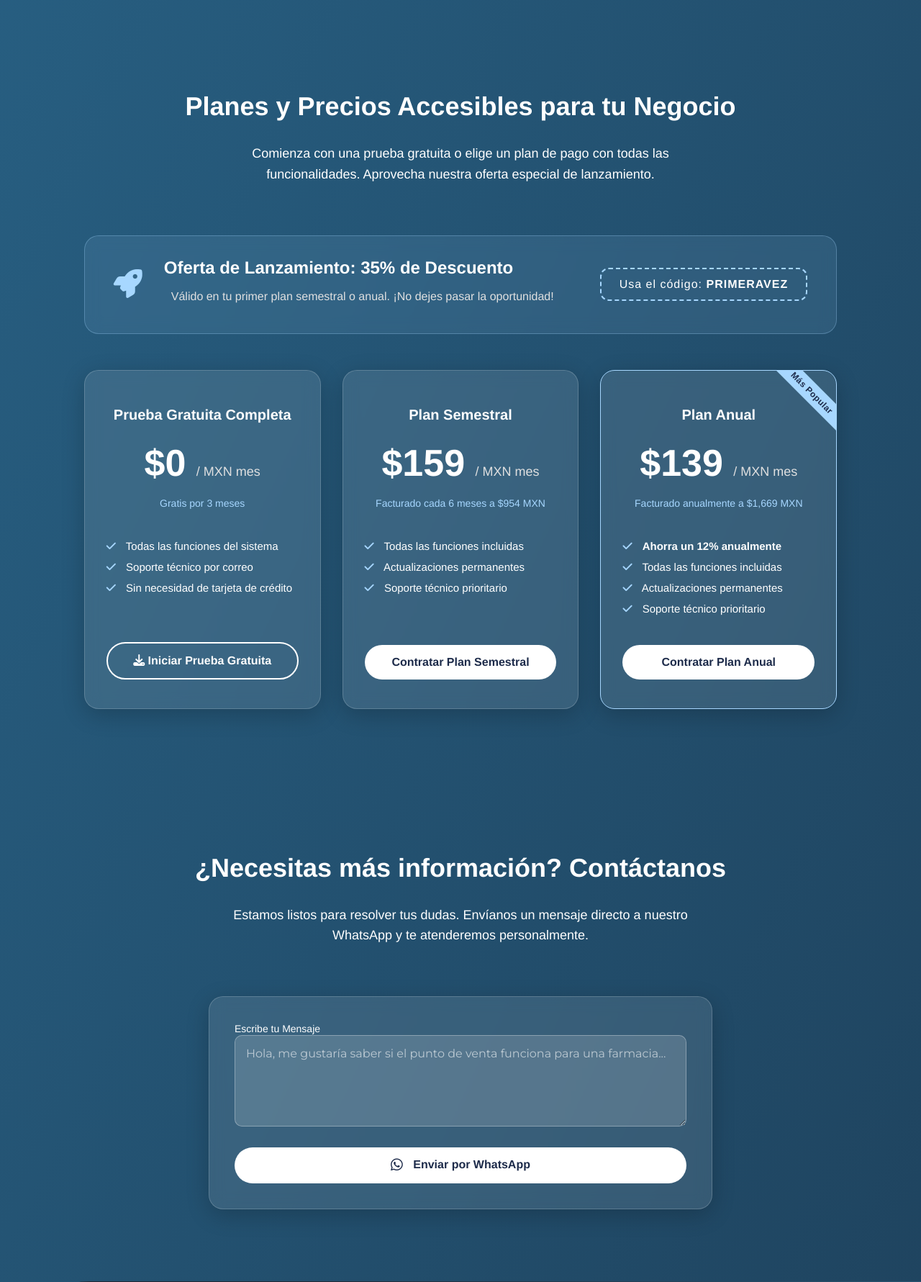
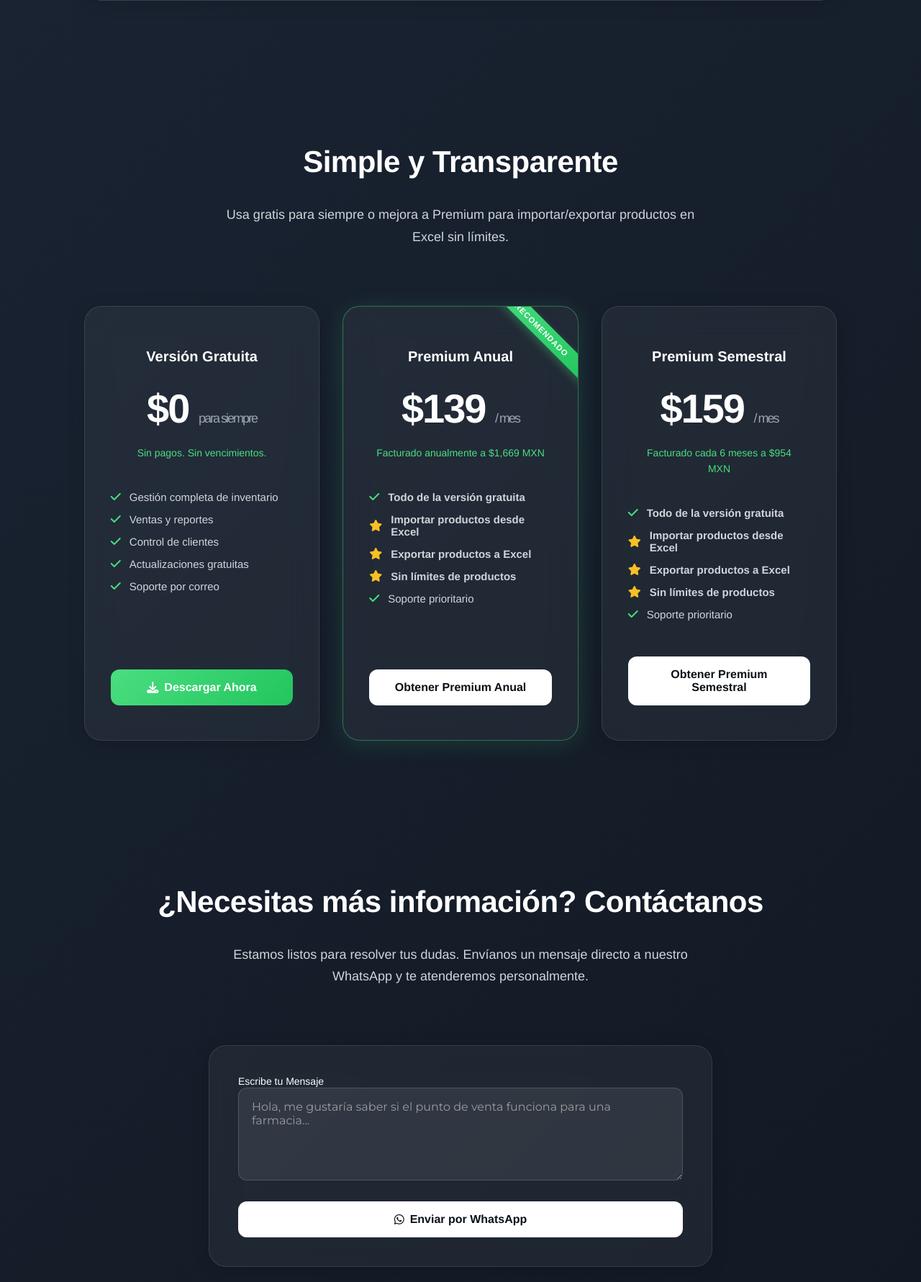
Before and after one commit to LeserNovich/antiparticula, a PHP site: page /paginas/puntodeventa.html in a window 1280 px wide. Shown: the part 2516-4297 px from the top of the page at 72% size. Run offline with PHP 8.4, Linux system fonts and the light colour scheme; some libraries are stand-ins or nearby versions.

Commit message:
Se mejora pantalla de punto de venta

```diff
--- a/public_html/css/stylePuntoVenta.css
+++ b/public_html/css/stylePuntoVenta.css
@@ -5,10 +5,10 @@
 .glass-body {
             font-family: 'Montserrat', sans-serif;
             color: #fff;
-            /* Fondo dinámico y oscuro */
-            background: linear-gradient(115deg, #1d2b4a, #2c6e95, #121a2a);
-            background-size: 400% 400%;
-            animation: gradient-animation 15s ease infinite;
+            /* Fondo minimalista y elegante */
+            background: linear-gradient(135deg, #0f1419 0%, #1a2332 50%, #0a1016 100%);
+            background-size: 200% 200%;
+            animation: gradient-animation 20s ease infinite;
         }
 
         @keyframes gradient-animation {
@@ -92,38 +95,39 @@
             50% { transform: translateY(-25px); }
         }
 
-        /* Panel de Cristal Genérico */
+        /* Panel de Cristal Genérico - Minimalista */
         .glass-panel {
-            /* Efecto Glassmorphism */
-            background: rgba(255, 255, 255, 0.1);
-            backdrop-filter: blur(10px);
-            -webkit-backdrop-filter: blur(10px);
-            border-radius: 20px;
-            border: 1px solid rgba(255, 255, 255, 0.18);
-            box-shadow: 0 8px 32px 0 rgba(0, 0, 0, 0.2);
-            padding: 35px;
-            transition: all 0.3s ease;
+            background: rgba(255, 255, 255, 0.05);
+            backdrop-filter: blur(20px);
+            -webkit-backdrop-filter: blur(20px);
+            border-radius: 24px;
+            border: 1px solid rgba(255, 255, 255, 0.1);
+            box-shadow: 0 4px 24px 0 rgba(0, 0, 0, 0.15);
+            padding: 40px;
+            transition: all 0.4s cubic-bezier(0.4, 0, 0.2, 1);
         }
 
         .glass-panel:hover {
-            box-shadow: 0 12px 40px 0 rgba(0, 0, 0, 0.3);
-            border: 1px solid rgba(255, 255, 255, 0.3);
+            box-shadow: 0 8px 40px 0 rgba(0, 0, 0, 0.25);
+            border: 1px solid rgba(255, 255, 255, 0.2);
+            transform: translateY(-4px);
         }
 
         /* Títulos */
         .glass-title {
-            font-size: 36px;
-            font-weight: 700;
+            font-size: 42px;
+            font-weight: 800;
             color: #ffffff;
-            margin-bottom: 20px;
+            margin-bottom: 24px;
+            letter-spacing: -0.5px;
         }
 
         .glass-subtitle {
             font-size: 18px;
-            color: #ffffff;
+            color: #d1d5db;
             max-width: 700px;
-            margin: 0 auto 60px auto;
-            line-height: 1.6;
+            margin: 0 auto 70px auto;
+            line-height: 1.7;
         }
 
         /* Features */
@@ -169,266 +173,199 @@
             width: 100%; height: 100%;
         }
 
-        /* Botones */
+        /* Botones - Minimalista */
         .glass-btn {
-            padding: 15px 35px;
-            border-radius: 30px;
+            padding: 16px 32px;
+            border-radius: 12px;
             text-decoration: none;
             font-weight: 600;
-            transition: all 0.3s ease;
+            transition: all 0.3s cubic-bezier(0.4, 0, 0.2, 1);
             cursor: pointer;
             border: none;
             font-size: 16px;
+            display: inline-flex;
+            align-items: center;
+            justify-content: center;
+            gap: 8px;
         }
 
         .btn-primary {
             background-color: #ffffff;
-            color: #1d2b4a;
+            color: #0a1016;
         }
         .btn-primary:hover {
-            background-color: #e0e0e0;
-            transform: translateY(-3px);
-            box-shadow: 0 10px 20px rgba(0,0,0,0.1);
+            background-color: #f3f4f6;
+            transform: translateY(-2px);
+            box-shadow: 0 12px 24px rgba(255, 255, 255, 0.1);
         }
 
         .btn-secondary {
             background-color: transparent;
             color: #ffffff;
-            border: 2px solid #ffffff;
+            border: 1px solid rgba(255, 255, 255, 0.3);
         }
-       .btn-secondary:hover {
-            background-color: #ffffff;
-            color: #202936;
-            transform: translateY(-3px);
+        .btn-secondary:hover {
+            background-color: rgba(255, 255, 255, 0.1);
+            border-color: rgba(255, 255, 255, 0.5);
+            transform: translateY(-2px);
+        }
+
+        .btn-download {
+            background: linear-gradient(135deg, #4ade80 0%, #22c55e 100%);
+            color: #ffffff;
+            font-weight: 700;
+        }
+        .btn-download:hover {
+            background: linear-gradient(135deg, #22c55e 0%, #16a34a 100%);
+            transform: translateY(-2px);
+            box-shadow: 0 12px 24px rgba(74, 222, 128, 0.3);
         }
 
         /* Responsive */
         @media (max-width: 1000px) {
             html, body {overflow-x: hidden;}
-            html, .elite-body {
-                overflow-x: hidden;
-            }
-            html, .glass-body {
-                overflow-x: hidden;
-            }
-            html, .ethereal-body {
+            .glass-body {
                 overflow-x: hidden;
             }
             .glass-hero {
                 flex-direction: column;
                 text-align: center;
+                padding: 80px 6% 60px;
             }
             .hero-text-container {
                 text-align: center;
+                max-width: 100%;
+            }
+            .hero-text-container h1 {
+                font-size: 42px;
+            }
+            .glass-section {
+                padding: 70px 6%;
+            }
+            .pricing-grid {
+                grid-template-columns: 1fr;
+                max-width: 500px;
+                margin: 0 auto;
             }
         }
 
         @media (max-width: 600px) {
             .hero-image-container img {
-                max-width: 350px;
+                max-width: 300px;
+            }
+            .hero-text-container h1 {
+                font-size: 36px;
+            }
+            .glass-title {
+                font-size: 32px;
+            }
+            .glass-section {
+                padding: 50px 5%;
+            }
+            .price-tag {
+                font-size: 48px;
             }
         }
 
 
-/* === ESTILOS PARA LA NUEVA SECCIÓN DE OFERTA === */
-.discount-panel {
-    display: flex;
-    align-items: center;
-    justify-content: space-between;
-    flex-wrap: wrap;
-    gap: 30px;
-    background: rgba(167, 215, 255, 0.1); /* Un fondo sutilmente diferente */
-    backdrop-filter: blur(10px);
-    border-radius: 20px;
-    border: 1px solid rgba(167, 215, 255, 0.3);
-    padding: 30px 40px;
-    text-align: left;
-}
-
-.discount-panel .discount-icon {
-    font-size: 40px;
-    color: #a7d7ff;
-}
-
-.discount-panel .discount-text {
-    flex-grow: 1;
-}
-
-.discount-panel h2 {
-    font-size: 24px;
-    font-weight: 600;
-    color: #fff;
-    margin: 0 0 5px 0;
-}
-
-.discount-panel p {
-    font-size: 16px;
-    color: #e0e0e0;
-    margin: 0;
-}
-
-.coupon-code {
-    background-color: transparent;
-    border: 2px dashed #a7d7ff;
-    color: #fff;
-    padding: 12px 25px;
-    border-radius: 12px;
-    font-size: 16px;
-    font-weight: 500;
-    letter-spacing: 1px;
-}
-
-/* === ESTILOS PARA CORREGIR Y MEJORAR LA SECCIÓN DE PRECIOS === */
-
+/* === SECCIÓN DE PRECIOS === */
 .pricing-grid {
     display: grid;
-    grid-template-columns: repeat(auto-fit, minmax(300px, 1fr));
-    gap: 30px;
-    align-items: stretch; /* Asegura que las tarjetas tengan la misma altura */
+    grid-template-columns: repeat(auto-fit, minmax(320px, 1fr));
+    gap: 32px;
+    align-items: stretch;
 }
 
 .pricing-card {
     display: flex;
-    flex-direction: column; /* Organiza el contenido de la tarjeta verticalmente */
+    flex-direction: column;
     text-align: left;
-    padding: 40px 30px;
-    position: relative; /* Necesario para la insignia "Más Popular" */
-    overflow: hidden; /* Necesario para la insignia */
+    padding: 48px 36px;
+    position: relative;
+    overflow: hidden;
 }
 
 .pricing-card h3 {
     text-align: center;
     font-size: 20px;
-    font-weight: 600;
+    font-weight: 700;
     color: #fff;
-    margin-bottom: 25px;
+    margin-bottom: 28px;
 }
 
 .price-tag {
-    font-size: 52px;
-    font-weight: 700;
-    margin-bottom: 5px;
+    font-size: 56px;
+    font-weight: 800;
+    margin-bottom: 8px;
     text-align: center;
+    letter-spacing: -2px;
 }
 
 .price-period {
     font-size: 18px;
     font-weight: 500;
-    color: #e0e0e0;
+    color: #9ca3af;
 }
 
 .billing-cycle {
-    color: #a7d7ff;
-    min-height: 25px;
+    color: #4ade80;
+    min-height: 28px;
     text-align: center;
-    margin-bottom: 30px;
+    margin-bottom: 32px;
+    font-size: 14px;
 }
 
 .features-list {
     list-style: none;
     padding: 0;
-    margin: 0 0 30px 0;
-    flex-grow: 1; /* Empuja el botón hacia abajo */
+    margin: 0 0 36px 0;
+    flex-grow: 1;
 }
 
 .features-list li {
-    margin-bottom: 12px;
+    margin-bottom: 14px;
     font-size: 15px;
+    color: #d1d5db;
+    display: flex;
+    align-items: center;
+    gap: 12px;
 }
 
-.features-list i {
-    color: #a7d7ff;
-    margin-right: 10px;
+.features-list i.fa-check {
+    color: #4ade80;
+    font-size: 16px;
+    flex-shrink: 0;
 }
 
-/* Insignia para el plan recomendado */
+.features-list i.fa-star {
+    color: #fbbf24;
+    font-size: 16px;
+    flex-shrink: 0;
+}
+
 .popular-badge {
     position: absolute;
-    top: 18px;
+    top: 20px;
     right: -45px;
-    background-color: #a7d7ff;
-    color: #1d2b4a;
-    padding: 6px 40px;
+    background: linear-gradient(135deg, #4ade80 0%, #22c55e 100%);
+    color: #ffffff;
+    padding: 6px 45px;
     transform: rotate(45deg);
-    font-size: 12px;
+    font-size: 11px;
     font-weight: 700;
-    letter-spacing: 0.5px;
+    letter-spacing: 1px;
+    text-transform: uppercase;
+    box-shadow: 0 4px 12px rgba(74, 222, 128, 0.3);
 }
 
 .pricing-card.recommended {
-    border-color: #a7d7ff; /* Resalta el plan más popular */
+    border-color: rgba(74, 222, 128, 0.4);
+    box-shadow: 0 4px 32px 0 rgba(74, 222, 128, 0.15);
 }
 
-/* === ESTILOS PARA LA NUEVA SECCIÓN DE OFERTA === */
-.discount-panel {
-    display: flex;
-    align-items: center;
-    justify-content: space-between;
-    flex-wrap: wrap;
-    gap: 30px;
-    background: rgba(167, 215, 255, 0.1); /* Un fondo sutilmente diferente */
-    backdrop-filter: blur(10px);
-    border-radius: 20px;
-    border: 1px solid rgba(167, 215, 255, 0.3);
-    padding: 30px 40px;
-    text-align: left;
-}
-
-/* NUEVO ESTILO PARA LA OFERTA INTEGRADA */
-.integrated-offer {
-    margin-bottom: 50px; /* Aumenta el espacio entre la oferta y los planes */
-}
-
-
-.discount-panel .discount-icon {
-    font-size: 40px;
-    color: #a7d7ff;
-}
-
-.discount-panel .discount-text {
-    flex-grow: 1;
-}
-
-.discount-panel h2 {
-    font-size: 24px;
-    font-weight: 600;
-    color: #fff;
-    margin: 0 0 5px 0;
-}
-
-.discount-panel p {
-    font-size: 16px;
-    color: #e0e0e0;
-    margin: 0;
-}
-
-.coupon-code {
-    background-color: transparent;
-    border: 2px dashed #a7d7ff;
-    color: #fff;
-    padding: 12px 25px;
-    border-radius: 12px;
-    font-size: 16px;
-    font-weight: 500;
-    letter-spacing: 1px;
-}
-
-/* === ESTILOS PARA CORREGIR Y MEJORAR LA SECCIÓN DE PRECIOS === */
-
-.pricing-grid {
-    display: grid;
-    grid-template-columns: repeat(auto-fit, minmax(300px, 1fr));
-    gap: 30px;
-    align-items: stretch; /* Asegura que las tarjetas tengan la misma altura */
-}
-
-.pricing-card {
-    display: flex;
-    flex-direction: column; /* Organiza el contenido de la tarjeta verticalmente */
-    text-align: left;
-    padding: 40px 30px;
-    position: relative; /* Necesario para la insignia "Más Popular" */
-    overflow: hidden; /* Necesario para la insignia */
+.pricing-card.recommended:hover {
+    border-color: rgba(74, 222, 128, 0.6);
+    box-shadow: 0 8px 48px 0 rgba(74, 222, 128, 0.25);
 }
 
 /* === ESTILOS PARA LA NUEVA SECCIÓN DE CONTACTO POR WHATSAPP === */
@@ -453,37 +390,31 @@
 
 .contact-input {
     width: 100%;
-    padding: 15px;
-    border: 1px solid rgba(255, 255, 255, 0.3);
-    background: rgba(255, 255, 255, 0.15);
-    border-radius: 10px;
+    padding: 16px 18px;
+    border: 1px solid rgba(255, 255, 255, 0.15);
+    background: rgba(255, 255, 255, 0.08);
+    border-radius: 12px;
     color: #ffffff;
     font-size: 16px;
     font-family: 'Montserrat', sans-serif;
-    transition: all 0.3s ease;
+    transition: all 0.3s cubic-bezier(0.4, 0, 0.2, 1);
 }
 
 .contact-input::placeholder {
-    color: rgba(255, 255, 255, 0.6);
+    color: rgba(255, 255, 255, 0.5);
 }
 
 .contact-input:focus {
     outline: none;
-    border-color: #a7d7ff;
-    box-shadow: 0 0 15px rgba(167, 215, 255, 0.2);
+    border-color: rgba(74, 222, 128, 0.5);
+    background: rgba(255, 255, 255, 0.1);
+    box-shadow: 0 0 20px rgba(74, 222, 128, 0.15);
 }
 
 textarea.contact-input {
     resize: vertical; /* Permite al usuario ajustar la altura */
 }
 
-/* Estilo para el ícono de WhatsApp dentro del botón */
-.glass-btn .fa-whatsapp {
-    margin-right: 10px;
-    font-size: 1.2em;
-    vertical-align: middle;
+strong {
+    font-weight: 700;
 }
-
-strong {
-    font-weight: 600;
-}
--- a/public_html/js/mensaje-exito.js
+++ b/public_html/js/mensaje-exito.js
@@ -61,8 +61,8 @@ function mostrarMensajeDescarga() {
                     </div>
                     <div class="mensaje-texto">
                         <h3>¡Descarga iniciada!</h3>
-                        <p>Tu versión de prueba se está descargando. Esta versión tiene funcionalidad limitada.<br><br>
-                        Para obtener todas las características, adquiere la versión completa.</p>
+                        <p>Tu punto de venta gratis se está descargando. Usa todas las funciones sin límite de tiempo.<br><br>
+                        ¿Necesitas importar/exportar Excel? Mejora a Premium en cualquier momento.</p>
                     </div>
                     <div class="mensaje-botones">
                         <button class="btn-mensaje btn-primario" onclick="cerrarMensajeDescarga()">Entendido</button>
--- a/public_html/paginas/puntodeventa.html
+++ b/public_html/paginas/puntodeventa.html
@@ -27,24 +27,24 @@
           "offers": [
             {
               "@type": "Offer",
-              "name": "Prueba Completa",
+              "name": "Versión Gratuita",
               "price": "0",
               "priceCurrency": "MXN",
-              "description": "Prueba gratuita por 3 meses con todas las funciones incluidas."
+              "description": "Versión gratuita para siempre con todas las funciones principales incluidas."
             },
             {
               "@type": "Offer",
-              "name": "Plan Semestral",
+              "name": "Plan Premium Semestral",
               "price": "954",
               "priceCurrency": "MXN",
-              "description": "Facturado cada 6 meses. Incluye todas las funciones y soporte prioritario."
+              "description": "Facturado cada 6 meses. Incluye importación y exportación ilimitada de productos vía Excel."
             },
             {
               "@type": "Offer",
-              "name": "Plan Anual",
+              "name": "Plan Premium Anual",
               "price": "1669",
               "priceCurrency": "MXN",
-              "description": "Facturado anualmente con un 12% de ahorro. Incluye todas las funciones y soporte prioritario."
+              "description": "Facturado anualmente con un 12% de ahorro. Incluye importación y exportación ilimitada de productos vía Excel."
             }
           ]
         },
@@ -103,14 +103,16 @@
     <main>
         <section class="glass-hero glass-section">
             <div class="hero-text-container">
-                <p class="subtitle">SOFTWARE PUNTO DE VENTA ANTIPARTICULA</p>
-                <h1>Punto de Venta para Abarrotes, Ferreterías, Farmacias y más</h1>
-                <p><strong>Ultra simplicidad para que cualquier persona lo use.</strong> Olvida los sistemas anticuados.</p>
-                <p>Toma el control total de tu inventario, ventas y clientes con una interfaz moderna diseñada específicamente para tu negocio.</p>
-                <p>Ideal para tiendas de abarrotes, ferreterías, farmacias, minisupers, tlapalerías y más. ¡Moderniza tu negocio hoy!</p>
-                <div style="display: flex; gap: 15px; justify-content: flex-start;">
-                    <a href="#pricing" class="glass-btn btn-primary">Ver Planes y Precios</a>
-                    <button class="glass-btn btn-secondary" onclick="descargarPrueba()">Descargar Prueba Gratuita</button>
+                <p class="subtitle">GRATIS PARA SIEMPRE</p>
+                <h1>Punto de Venta Moderno y Minimalista</h1>
+                <p><strong>Sin pagos mensuales. Sin sorpresas. 100% funcional.</strong></p>
+                <p>Control total de tu inventario, ventas y clientes con la interfaz más simple y elegante del mercado.</p>
+                <p>Perfecto para abarrotes, ferreterías, farmacias, minisupers y más.</p>
+                <div style="display: flex; gap: 15px; justify-content: flex-start; margin-top: 40px;">
+                    <button class="glass-btn btn-primary" onclick="descargarPrueba()">
+                        <i class="fa-solid fa-download"></i> Descargar Gratis
+                    </button>
+                    <a href="#pricing" class="glass-btn btn-secondary">Ver Premium</a>
                 </div>
             </div>
             <div class="hero-image-container">
@@ -151,62 +153,53 @@
         </section>
 
         <section id="pricing" class="glass-section">
-            <h2 class="glass-title">Planes y Precios Accesibles para tu Negocio</h2>
-            <p class="glass-subtitle">Comienza con una prueba gratuita o elige un plan de pago con todas las funcionalidades. Aprovecha nuestra oferta especial de lanzamiento.</p>
-
-            <div class="discount-panel integrated-offer">
-                <div class="discount-icon">
-                    <i class="fa-solid fa-rocket"></i>
-                </div>
-                <div class="discount-text">
-                    <h2>Oferta de Lanzamiento: 35% de Descuento</h2>
-                    <p>Válido en tu primer plan semestral o anual. ¡No dejes pasar la oportunidad!</p>
-                </div>
-                <div class="coupon-code">
-                    Usa el código: <strong>PRIMERAVEZ</strong>
-                </div>
-            </div>
+            <h2 class="glass-title">Simple y Transparente</h2>
+            <p class="glass-subtitle">Usa gratis para siempre o mejora a Premium para importar/exportar productos en Excel sin límites.</p>
 
             <div class="pricing-grid">
                 <div class="glass-panel pricing-card">
-                    <h3>Prueba Gratuita Completa</h3>
-                    <div class="price-tag">$0 <span class="price-period">/ MXN mes</span></div>
-                    <p class="billing-cycle">Gratis por 3 meses</p>
+                    <h3>Versión Gratuita</h3>
+                    <div class="price-tag">$0 <span class="price-period">para siempre</span></div>
+                    <p class="billing-cycle">Sin pagos. Sin vencimientos.</p>
                     <ul class="features-list">
-                        <li><i class="fa-solid fa-check"></i> Todas las funciones del sistema</li>
-                        <li><i class="fa-solid fa-check"></i> Soporte técnico por correo</li>
-                        <li><i class="fa-solid fa-check"></i> Sin necesidad de tarjeta de crédito</li>
+                        <li><i class="fa-solid fa-check"></i> Gestión completa de inventario</li>
+                        <li><i class="fa-solid fa-check"></i> Ventas y reportes</li>
+                        <li><i class="fa-solid fa-check"></i> Control de clientes</li>
+                        <li><i class="fa-solid fa-check"></i> Actualizaciones gratuitas</li>
+                        <li><i class="fa-solid fa-check"></i> Soporte por correo</li>
                     </ul>
-                    <button class="glass-btn btn-secondary" onclick="descargarPrueba()" style="width: 100%;">
-                        <i class="fa-solid fa-download"></i>
-                        Iniciar Prueba Gratuita
+                    <button class="glass-btn btn-download" onclick="descargarPrueba()" style="width: 100%;">
+                        <i class="fa-solid fa-download"></i> Descargar Ahora
                     </button>
                 </div>
 
+                <div class="glass-panel pricing-card recommended">
+                    <div class="popular-badge">Recomendado</div>
+                    <h3>Premium Anual</h3>
+                    <div class="price-tag">$139 <span class="price-period">/ mes</span></div>
+                    <p class="billing-cycle">Facturado anualmente a $1,669 MXN</p>
+                     <ul class="features-list">
+                        <li><i class="fa-solid fa-check"></i> <strong>Todo de la versión gratuita</strong></li>
+                        <li><i class="fa-solid fa-star"></i> <strong>Importar productos desde Excel</strong></li>
+                        <li><i class="fa-solid fa-star"></i> <strong>Exportar productos a Excel</strong></li>
+                        <li><i class="fa-solid fa-star"></i> <strong>Sin límites de productos</strong></li>
+                        <li><i class="fa-solid fa-check"></i> Soporte prioritario</li>
+                    </ul>
+                    <a href="https://buy.stripe.com/28E8wQ3C57Pp3XC9MXeUU03" target="_blank" class="glass-btn btn-primary" style="width: 100%; text-align: center;">Obtener Premium Anual</a>
+                </div>
+
                 <div class="glass-panel pricing-card">
-                    <h3>Plan Semestral</h3>
-                    <div class="price-tag">$159 <span class="price-period">/ MXN mes</span></div>
+                    <h3>Premium Semestral</h3>
+                    <div class="price-tag">$159 <span class="price-period">/ mes</span></div>
                     <p class="billing-cycle">Facturado cada 6 meses a $954 MXN</p>
                      <ul class="features-list">
-                        <li><i class="fa-solid fa-check"></i> Todas las funciones incluidas</li>
-                        <li><i class="fa-solid fa-check"></i> Actualizaciones permanentes</li>
-                        <li><i class="fa-solid fa-check"></i> Soporte técnico prioritario</li>
+                        <li><i class="fa-solid fa-check"></i> <strong>Todo de la versión gratuita</strong></li>
+                        <li><i class="fa-solid fa-star"></i> <strong>Importar productos desde Excel</strong></li>
+                        <li><i class="fa-solid fa-star"></i> <strong>Exportar productos a Excel</strong></li>
+                        <li><i class="fa-solid fa-star"></i> <strong>Sin límites de productos</strong></li>
+                        <li><i class="fa-solid fa-check"></i> Soporte prioritario</li>
                     </ul>
-                    <a href="https://buy.stripe.com/fZuaEY6Oh8Ttbq44sDeUU04" target="_blank" class="glass-btn btn-primary" style="width: 100%; text-align: center;">Contratar Plan Semestral</a>
-                </div>
-
-                <div class="glass-panel pricing-card recommended">
-                    <div class="popular-badge">Más Popular</div>
-                    <h3>Plan Anual</h3>
-                    <div class="price-tag">$139 <span class="price-period">/ MXN mes</span></div>
-                    <p class="billing-cycle">Facturado anualmente a $1,669 MXN</p>
-                     <ul class="features-list">
-                        <li><i class="fa-solid fa-check"></i> <strong>Ahorra un 12% anualmente</strong></li>
-                        <li><i class="fa-solid fa-check"></i> Todas las funciones incluidas</li>
-                        <li><i class="fa-solid fa-check"></i> Actualizaciones permanentes</li>
-                        <li><i class="fa-solid fa-check"></i> Soporte técnico prioritario</li>
-                    </ul>
-                    <a href="https://buy.stripe.com/28E8wQ3C57Pp3XC9MXeUU03" target="_blank" class="glass-btn btn-primary" style="width: 100%; text-align: center;">Contratar Plan Anual</a>
+                    <a href="https://buy.stripe.com/fZuaEY6Oh8Ttbq44sDeUU04" target="_blank" class="glass-btn btn-primary" style="width: 100%; text-align: center;">Obtener Premium Semestral</a>
                 </div>
             </div>
         </section>
```
Also changed, not shown: other parts of public_html/css/stylePuntoVenta.css (+21 -18 lines).
